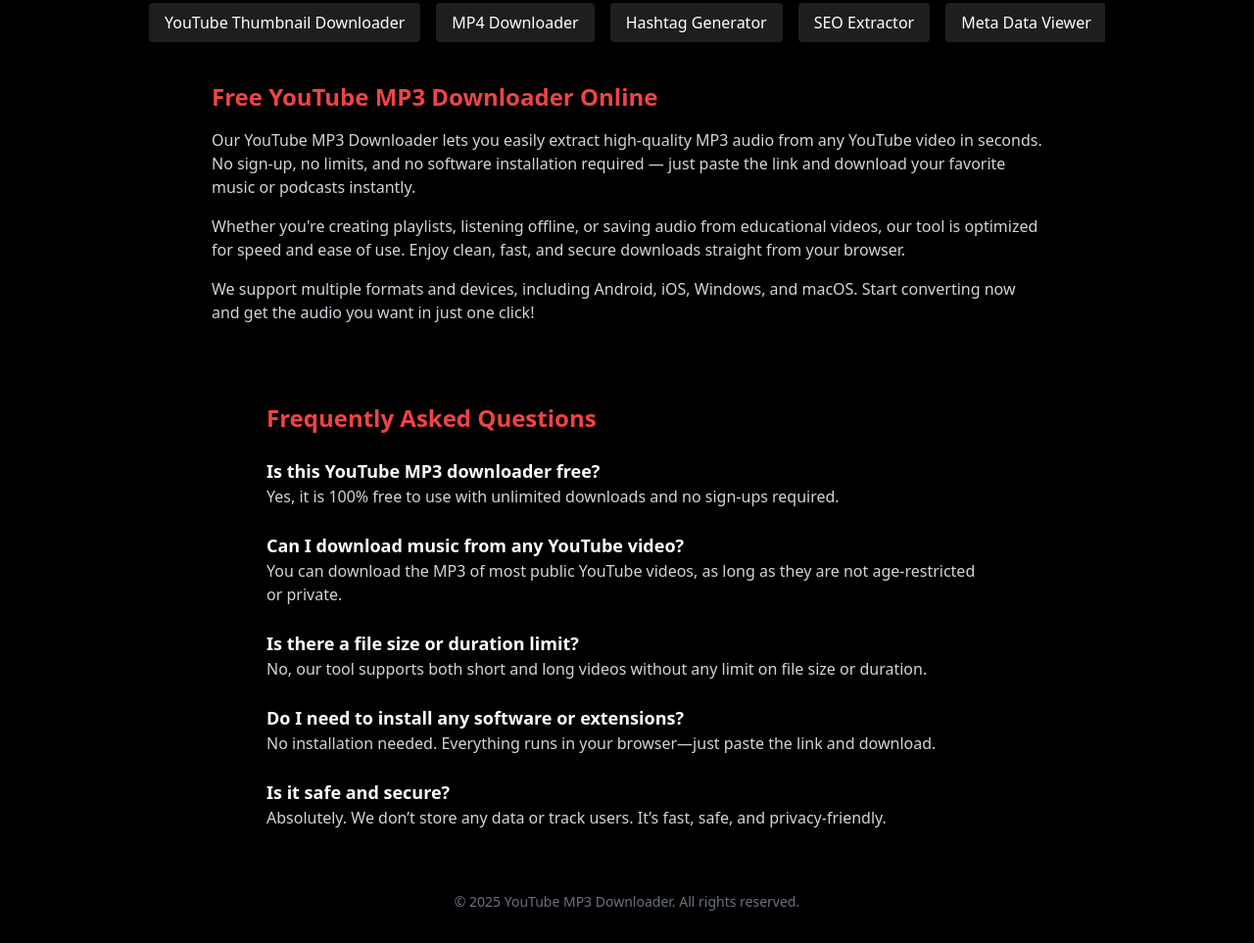
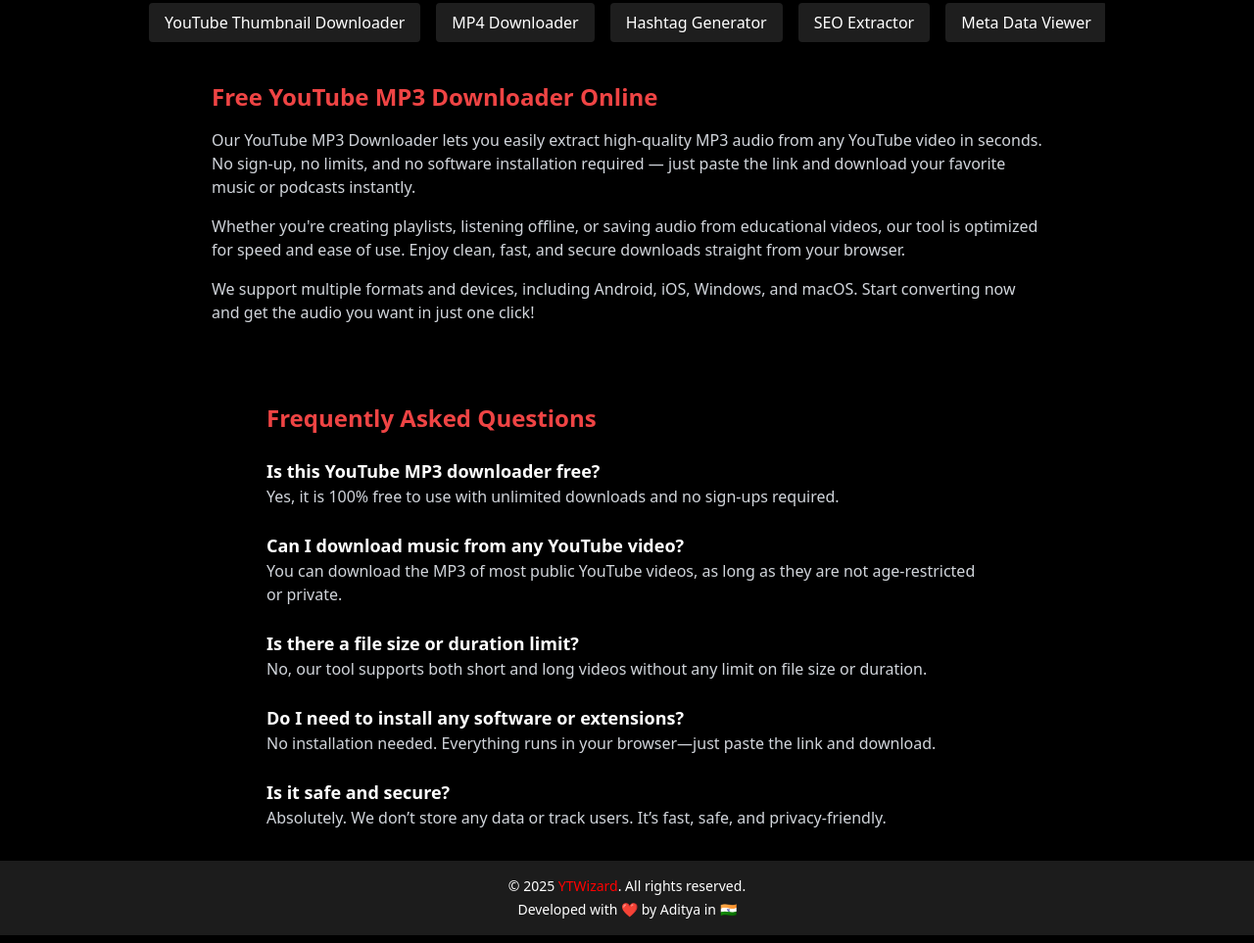
Before and after one commit to adityawebtech/ytforge, a plain HTML site: page yt-mp3-downloader.html in a window 1280 px wide. Shown: the part 443-1406 px from the top of the page at 98% size. Drawn offline with nearby package versions, Linux system fonts and the light colour scheme.

Commit message:
Update yt-mp3-downloader.html

```diff
--- a/yt-mp3-downloader.html
+++ b/yt-mp3-downloader.html
@@ -134,9 +134,19 @@
   </section>
 
   <!-- Footer -->
-  <footer class="mt-16 text-center text-gray-500 text-sm pb-8 px-4">
-    &copy; 2025 YouTube MP3 Downloader. All rights reserved.
-  </footer>
+  <footer class="bg-[#1c1c1c] text-white text-center py-4 mt-8">
+  <p id="footer-text" class="text-sm mb-1"></p>
+  <p class="text-sm">Developed with <span class="text-red-600">❤️</span> by Aditya in <span class="text-green-500">🇮🇳</span></p>
+
+  <script>
+    const year = new Date().getFullYear();
+    const siteName = "YTWizard";
+    const homeURL = "/ytwizard/";
+
+    document.getElementById("footer-text").innerHTML =
+      `&copy; ${year} <a href="${homeURL}" class="text-[#FF0000] hover:underline">${siteName}</a>. All rights reserved.`;
+  </script>
+</footer>
 
   <!-- JavaScript to Toggle Menu -->
 <script>
```
